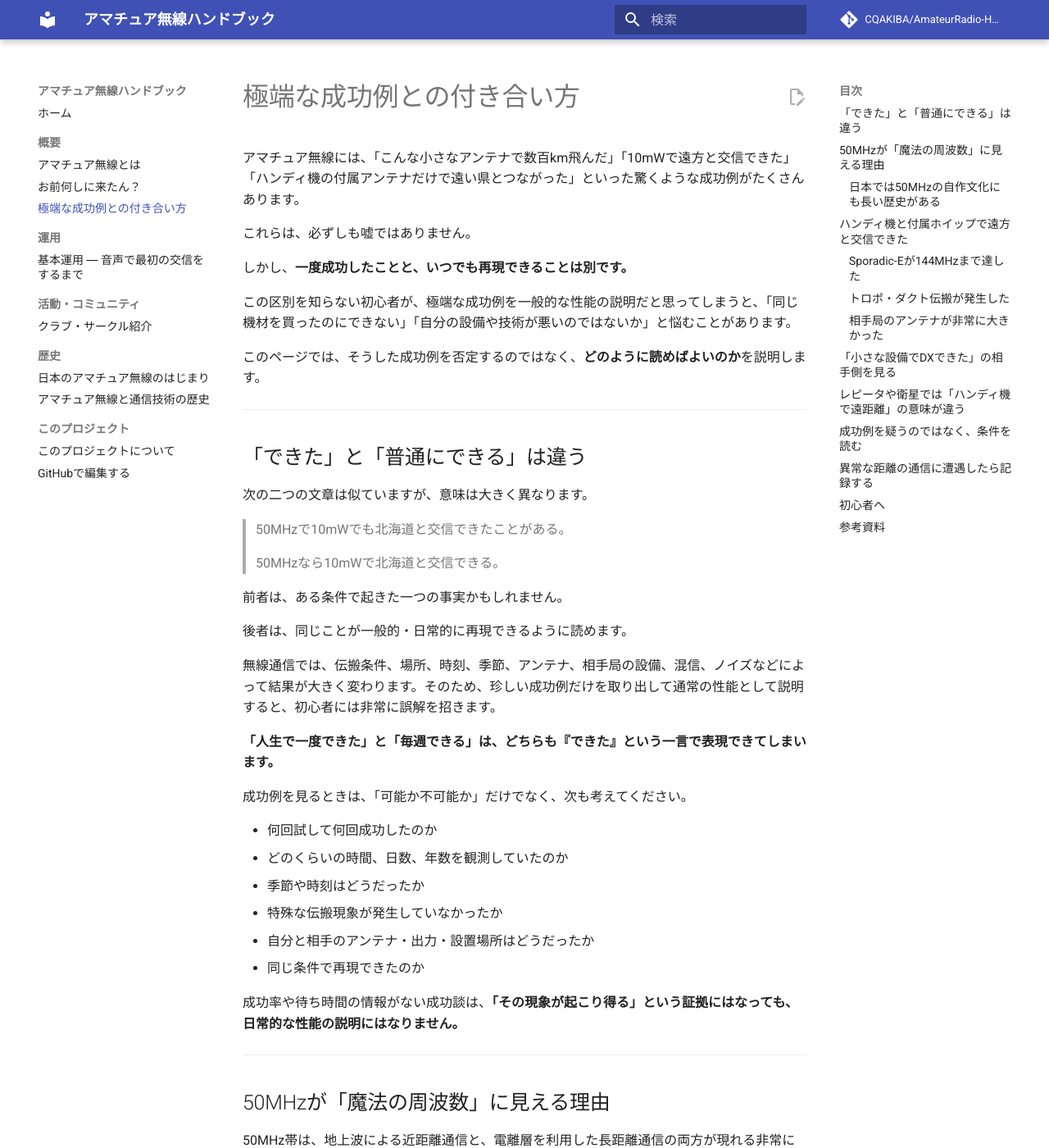
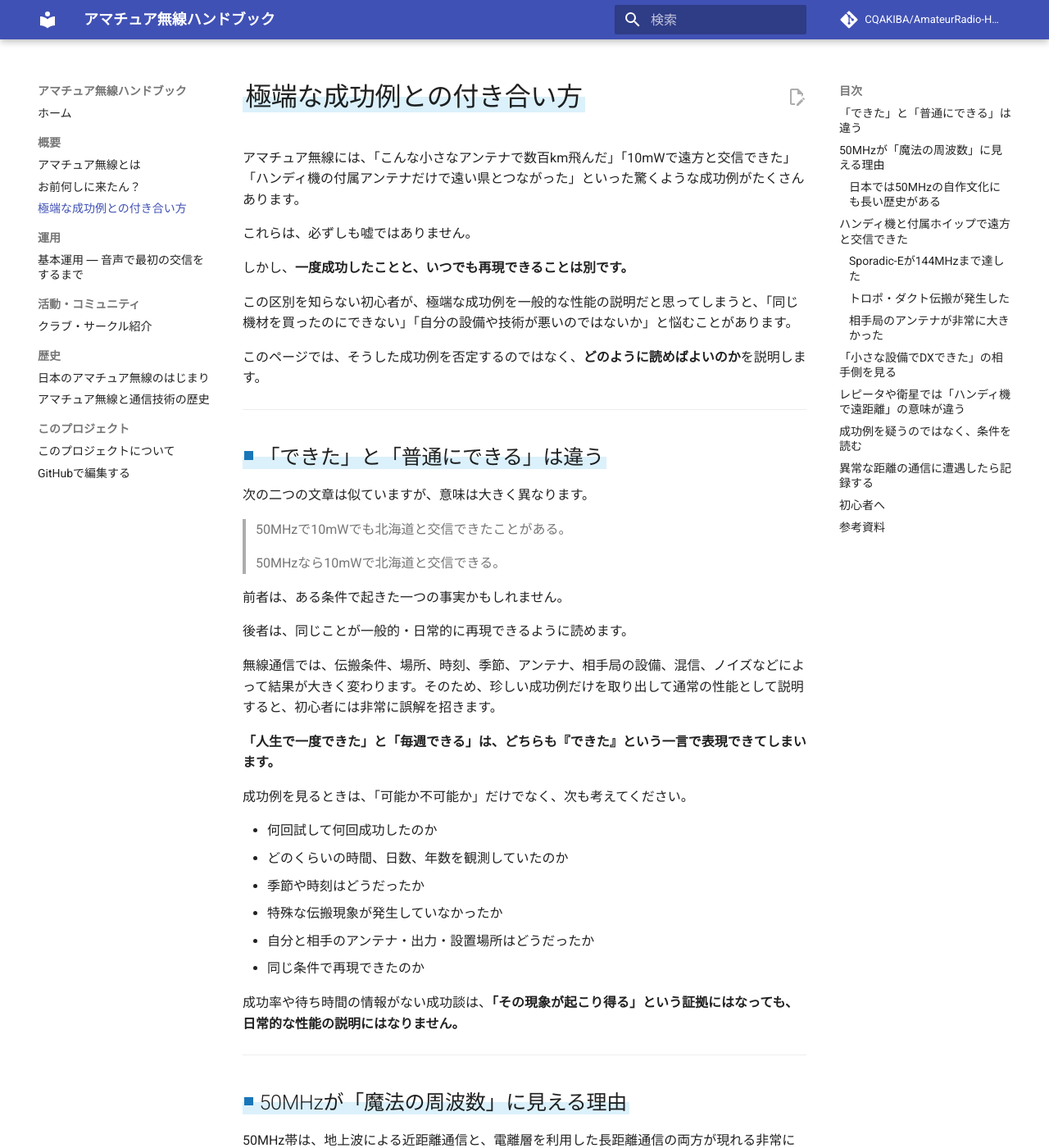
Before and after one commit to CQAKIBA/AmateurRadio-Handbook, an MkDocs documentation site: the page built from docs/00_概要/極端な成功例との付き合い方.md, in a window 1280 px wide and 1400 px high. Shown: the whole window at 82% size. Built offline with MkDocs 1.6.1 and Material for MkDocs 9.7.7, drawn with Linux system fonts in a browser that asks for light colours; comment, search, counter and statistics services are not loaded.

Commit message:
Style article heading hierarchy

```diff
--- a/docs/stylesheets/extra.css
+++ b/docs/stylesheets/extra.css
@@ -28,3 +28,75 @@
 
 /* Do not add a permanent background to the current page/heading.
    Material's own active-link styling remains visible as-is. */
+
+/*
+ * Article heading hierarchy.
+ *
+ * H1: pale blue marker.
+ * H2: blue square + pale blue marker.
+ * H3: blue square on plain background.
+ *
+ * Selectors are limited to .md-typeset so navigation/sidebar headings keep
+ * Material for MkDocs' original appearance.
+ */
+
+:root {
+  --handbook-heading-accent: #1976b9;
+  --handbook-heading-marker: rgba(92, 190, 235, 0.22);
+}
+
+/* Page title: broad, pale blue marker behind the lower half of the text. */
+.md-typeset h1 {
+  display: table;
+  padding: 0 0.10em;
+  color: var(--md-default-fg-color);
+  background:
+    linear-gradient(
+      transparent 48%,
+      var(--handbook-heading-marker) 48%,
+      var(--handbook-heading-marker) 92%,
+      transparent 92%
+    );
+}
+
+/* H2: blue square at the left + pale blue marker. */
+.md-typeset h2 {
+  position: relative;
+  display: table;
+  padding: 0 0.12em 0 0.82em;
+  color: var(--md-default-fg-color);
+  background:
+    linear-gradient(
+      transparent 48%,
+      var(--handbook-heading-marker) 48%,
+      var(--handbook-heading-marker) 92%,
+      transparent 92%
+    );
+}
+
+.md-typeset h2::before {
+  content: "";
+  position: absolute;
+  left: 0.08em;
+  top: 0.42em;
+  width: 0.42em;
+  height: 0.42em;
+  background-color: var(--handbook-heading-accent);
+}
+
+/* H3: blue square at the left, no marker background. */
+.md-typeset h3 {
+  position: relative;
+  padding-left: 0.82em;
+  color: var(--md-default-fg-color);
+}
+
+.md-typeset h3::before {
+  content: "";
+  position: absolute;
+  left: 0.08em;
+  top: 0.43em;
+  width: 0.38em;
+  height: 0.38em;
+  background-color: var(--handbook-heading-accent);
+}
```
